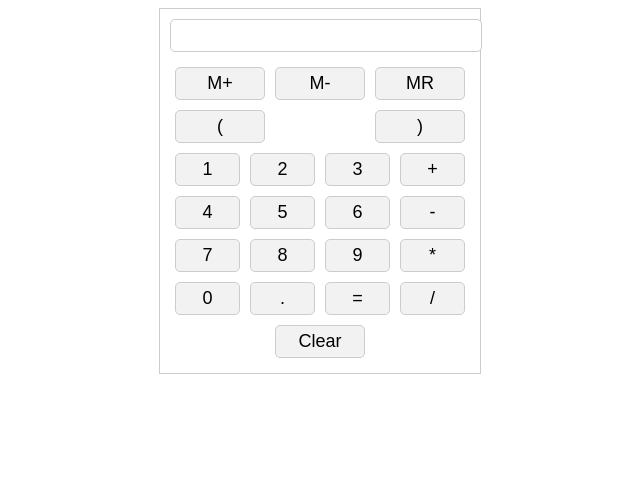
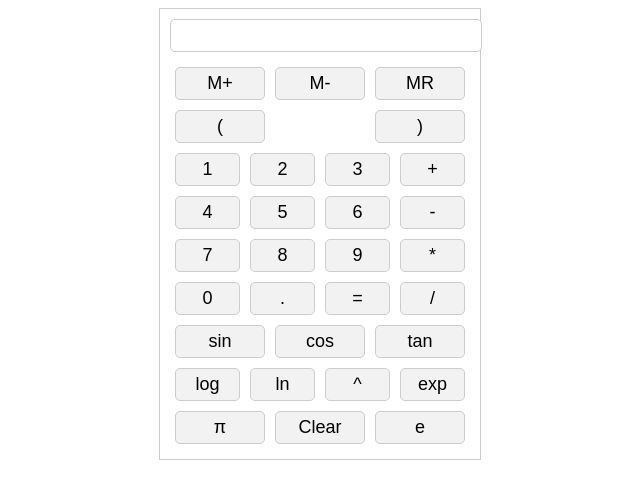
Before and after one commit to Allen620-arc/Calculator, a plain HTML site: page index.html in a window 1280 px wide. Shown: the whole page, without its empty margins (320-960 px from the left). Drawn offline with Linux system fonts and the light colour scheme.

Commit message:
Added Trig, Log, Exp, Pi and E functionality

```diff
--- a/app.js
+++ b/app.js
@@ -19,6 +19,12 @@ function addToResult(value) {
     case "MR":
       result.value = memory.toString();
       break;
+    case "pi":
+      result.value += Math.PI;
+      break;
+    case "e":
+      result.value += Math.E;
+      break;
     default:
       result.value += value;
       break;
@@ -27,6 +33,19 @@ function addToResult(value) {
 
 function calculate() {
   let result = document.getElementById("result").value;
+
+  // Add trigonometric functions
+  result = result.replace(/sin/g, "Math.sin");
+  result = result.replace(/cos/g, "Math.cos");
+  result = result.replace(/tan/g, "Math.tan");
+
+  // Add logarithmic functions
+  result = result.replace(/log/g, "Math.log10");
+  result = result.replace(/ln/g, "Math.log");
+
+  // Add exponential functions
+  result = result.replace(/\^/g, "**");
+  result = result.replace(/exp/g, "Math.exp");
 
   try {
     let answer = eval(result);
--- a/index.html
+++ b/index.html
@@ -43,7 +43,22 @@
             <input type="button" value="=" onclick="calculate()">
             <input type="button" value="/" onclick="addToResult('/')"><br>
         </div>
-		<input type="button" value="Clear" onclick="clearResult()">
+        <div class="row">
+            <input type="button" value="sin" onclick="addToResult('sin(')">
+            <input type="button" value="cos" onclick="addToResult('cos(')">
+            <input type="button" value="tan" onclick="addToResult('tan(')">
+        </div>
+        <div class="row">
+            <input type="button" value="log" onclick="addToResult('log(')">
+            <input type="button" value="ln" onclick="addToResult('ln(')">
+            <input type="button" value="^" onclick="addToResult('^(')">
+            <input type="button" value="exp" onclick="addToResult('exp(')">
+        </div>
+        <div class="row">
+            <input type="button" value="π" onclick="addToResult('Math.PI')">
+            <input type="button" value="Clear" onclick="clearResult()">
+            <input type="button" value="e" onclick="addToResult('Math.E')">
+        </div>
         <script src="app.js"></script>
 	</div>
 </body>
```
